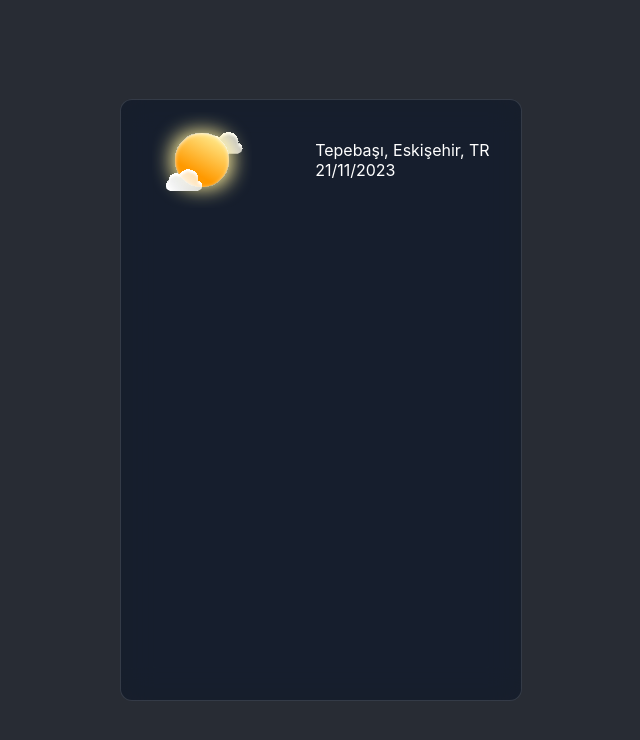
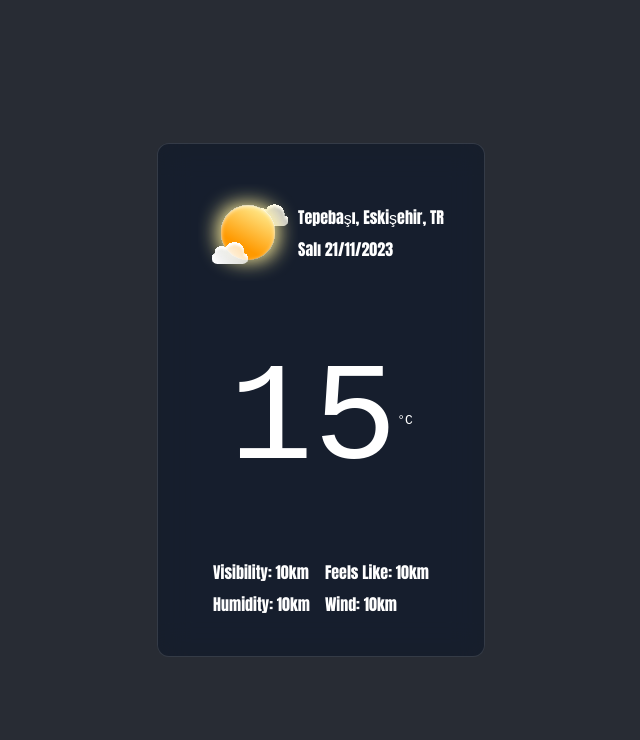
Before and after one commit to okantas/WeatherApp, a React (Create React App) app: page / in a window 1280 px wide. Shown: the top 740 px of the page, without its empty margins (319-959 px from the left). Built offline with nearby package versions, Linux system fonts and the light colour scheme.

Commit message:
card design is completed

```diff
--- a/src/components/WeatherCard/WeatherCard.css
+++ b/src/components/WeatherCard/WeatherCard.css
@@ -1,21 +1,53 @@
 .card {
-  width: 400px;
-  height: 600px;
   backdrop-filter: blur(16px) saturate(180%);
   -webkit-backdrop-filter: blur(16px) saturate(180%);
   background-color: rgba(17, 25, 40, 0.69);
   border-radius: 12px;
   border: 1px solid rgba(255, 255, 255, 0.125);
+  display: flex;
+  flex-direction: column;
+  justify-content: center;
+  padding: 40px;
+  gap: 60px;
 }
 .first-line {
   display: flex;
-  height: 120px;
   justify-content: space-around;
   align-items: center;
+  font-family: Impact, Haettenschweiler, "Arial Narrow Bold", sans-serif;
 }
 .location-and-date {
   text-align: left;
+  display: flex;
+  flex-direction: column;
+  gap: 8px;
 }
 .sun-image {
   width: 100px;
 }
+.second-line {
+  display: flex;
+  justify-content: center;
+  align-items: center;
+  font-family: monospace;
+}
+.degree {
+  font-size: 140px;
+}
+.last-line {
+  display: flex;
+  justify-content: space-evenly;
+  font-family: Impact, Haettenschweiler, "Arial Narrow Bold", sans-serif;
+}
+.left-part {
+  text-align: left;
+  display: flex;
+  flex-direction: column;
+  gap: 8px;
+}
+.right-part {
+  text-align: left;
+  display: flex;
+  flex-direction: column;
+  gap: 8px;
+}
--- a/src/components/WeatherCard/WeatherCard.js
+++ b/src/components/WeatherCard/WeatherCard.js
@@ -4,17 +4,33 @@ import "./WeatherCard.css";
 export default class WeatherCard extends Component {
   render() {
     return (
-      <div className="card-container">
+      <container className="card-container">
         <div className="card">
           <div className="first-line">
-            <img className="sun-image" src={SunSVG} alt="sun image" />
+            <img className="sun-image" src={SunSVG} alt="sun" />
             <div className="location-and-date">
               <div className="location">Tepebaşı, Eskişehir, TR</div>
-              <div className="date">21/11/2023</div>
+              <div className="date">Salı 21/11/2023</div>
+            </div>
+          </div>
+
+          <div className="second-line">
+            <div className="degree">15</div>
+            <div className="type-of-degree">°C</div>
+          </div>
+
+          <div className="last-line">
+            <div className="left-part">
+              <div className="visibility">Visibility: 10km</div>
+              <div className="humidity">Humidity: 10km</div>
+            </div>
+            <div className="right-part">
+              <div className="feels-like">Feels Like: 10km</div>
+              <div className="wind">Wind: 10km</div>
             </div>
           </div>
         </div>
-      </div>
+      </container>
     );
   }
 }
```
